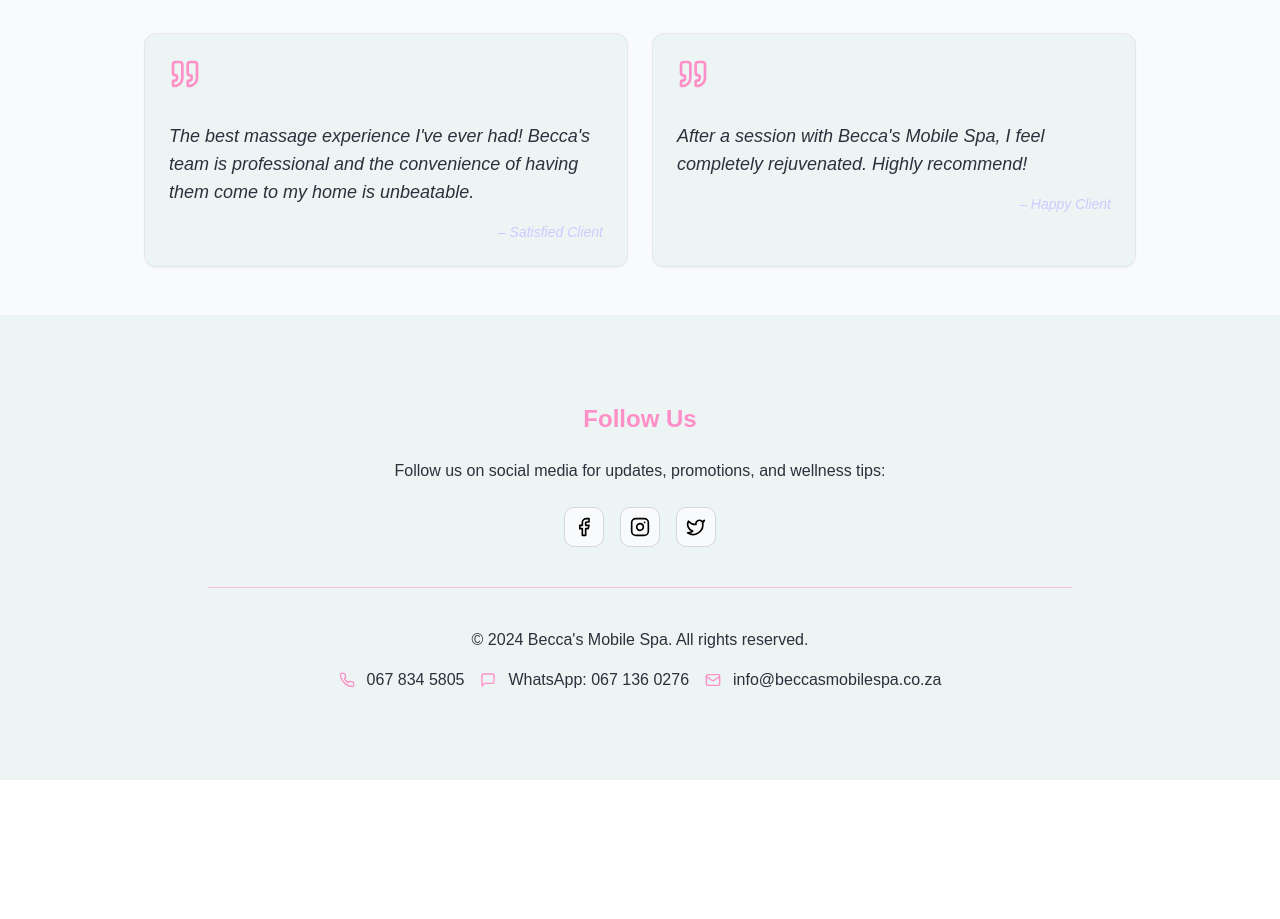
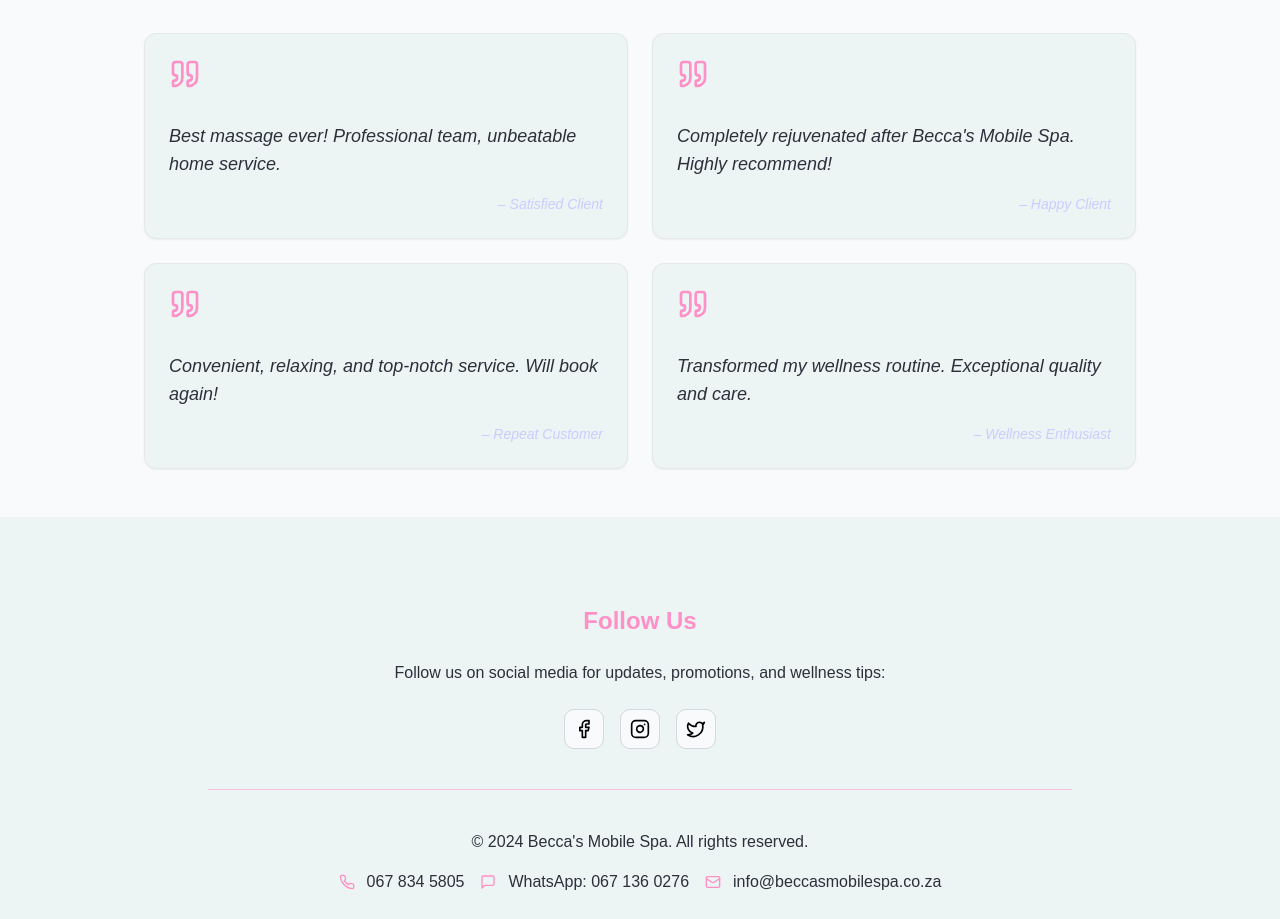
Before and after one commit to jchademwiri/beccas-mobile-spa-official-website, a Next.js app: page / in a window 1280 px wide. Shown: the part 1864-2783 px from the top of the page. Before the commit the page ends 2644 px from the top, so only its background shows below. Built offline with nearby package versions, Linux system fonts and the light colour scheme.

Commit message:
updated to do list

```diff
--- a/src/components/massage-services.tsx
+++ b/src/components/massage-services.tsx
@@ -7,6 +7,7 @@ import {
   CardHeader,
   CardTitle,
 } from '@/components/ui/card';
+
 import {
   Table,
   TableBody,
@@ -16,50 +17,9 @@ import {
   TableRow,
 } from '@/components/ui/table';
 import { Tabs, TabsContent, TabsList, TabsTrigger } from '@/components/ui/tabs';
+import { services } from '@/lib/data';
 
 export function MassageServices() {
-  const services = [
-    {
-      name: 'Neck, Shoulder, and Back Massage',
-      duration: '30 mins',
-      description: 'Ease tension and soothe sore muscles in targeted areas.',
-      swedish: 'R350',
-      deepTissue: 'R400',
-    },
-    {
-      name: 'Foot and Calves Massage or Reflexology',
-      duration: '45 mins',
-      description:
-        'Revitalize tired feet or experience the benefits of reflexology.',
-      swedish: 'R450',
-      deepTissue: 'R500',
-    },
-    {
-      name: 'Full Body Massage',
-      duration: '60 mins',
-      description:
-        'Indulge in a comprehensive relaxation experience for the entire body.',
-      swedish: 'R600',
-      deepTissue: 'R650',
-    },
-    {
-      name: 'Full Body & Reflexology',
-      duration: '90 mins',
-      description:
-        'Combine full-body massage with reflexology for ultimate relaxation.',
-      swedish: 'R750',
-      deepTissue: 'R800',
-    },
-    {
-      name: 'Ultimate Relaxation Experience',
-      duration: '2 hours',
-      description:
-        'Enjoy a thorough treatment addressing head, neck, back, shoulders, legs, reflexology, and stomach.',
-      swedish: 'R960',
-      deepTissue: 'R960',
-    },
-  ];
-
   return (
     <section id='services' className='py-10 px-4 bg-muted'>
       <Card className='w-full max-w-5xl mx-auto'>
--- a/src/components/testimonials.tsx
+++ b/src/components/testimonials.tsx
@@ -2,21 +2,9 @@
 
 import { Card, CardContent, CardHeader } from '@/components/ui/card';
 import { Quote } from 'lucide-react';
+import { testimonials } from '@/lib/data';
 
 export function Testimonials() {
-  const testimonials = [
-    {
-      quote:
-        "The best massage experience I've ever had! Becca's team is professional and the convenience of having them come to my home is unbeatable.",
-      author: 'Satisfied Client',
-    },
-    {
-      quote:
-        "After a session with Becca's Mobile Spa, I feel completely rejuvenated. Highly recommend!",
-      author: 'Happy Client',
-    },
-  ];
-
   return (
     <div className='w-full bg-background'>
       <div className='max-w-5xl mx-auto px-4 py-12'>
--- /dev/null
+++ b/src/lib/data/index.tsx
@@ -0,0 +1,4 @@
+import { services } from './services';
+import { testimonials } from './testimonials';
+
+export { services, testimonials };
--- /dev/null
+++ b/src/lib/data/services.tsx
@@ -0,0 +1,41 @@
+export const services = [
+  {
+    name: 'Neck, Shoulder, and Back Massage',
+    duration: '30 mins',
+    description: 'Ease tension and soothe sore muscles in targeted areas.',
+    swedish: 'R350',
+    deepTissue: 'R400',
+  },
+  {
+    name: 'Foot and Calves Massage or Reflexology',
+    duration: '45 mins',
+    description:
+      'Revitalize tired feet or experience the benefits of reflexology.',
+    swedish: 'R450',
+    deepTissue: 'R500',
+  },
+  {
+    name: 'Full Body Massage',
+    duration: '60 mins',
+    description:
+      'Indulge in a comprehensive relaxation experience for the entire body.',
+    swedish: 'R600',
+    deepTissue: 'R650',
+  },
+  {
+    name: 'Full Body & Reflexology',
+    duration: '90 mins',
+    description:
+      'Combine full-body massage with reflexology for ultimate relaxation.',
+    swedish: 'R750',
+    deepTissue: 'R800',
+  },
+  {
+    name: 'Ultimate Relaxation Experience',
+    duration: '2 hours',
+    description:
+      'Enjoy a thorough treatment addressing head, neck, back, shoulders, legs, reflexology, and stomach.',
+    swedish: 'R960',
+    deepTissue: 'R960',
+  },
+];
--- /dev/null
+++ b/src/lib/data/testimonials.tsx
@@ -0,0 +1,18 @@
+export const testimonials = [
+  {
+    quote: 'Best massage ever! Professional team, unbeatable home service.',
+    author: 'Satisfied Client',
+  },
+  {
+    quote: "Completely rejuvenated after Becca's Mobile Spa. Highly recommend!",
+    author: 'Happy Client',
+  },
+  {
+    quote: 'Convenient, relaxing, and top-notch service. Will book again!',
+    author: 'Repeat Customer',
+  },
+  {
+    quote: 'Transformed my wellness routine. Exceptional quality and care.',
+    author: 'Wellness Enthusiast',
+  },
+];
```
Also changed, not shown: 1 other file (tests, documents, lock files or other folders).
